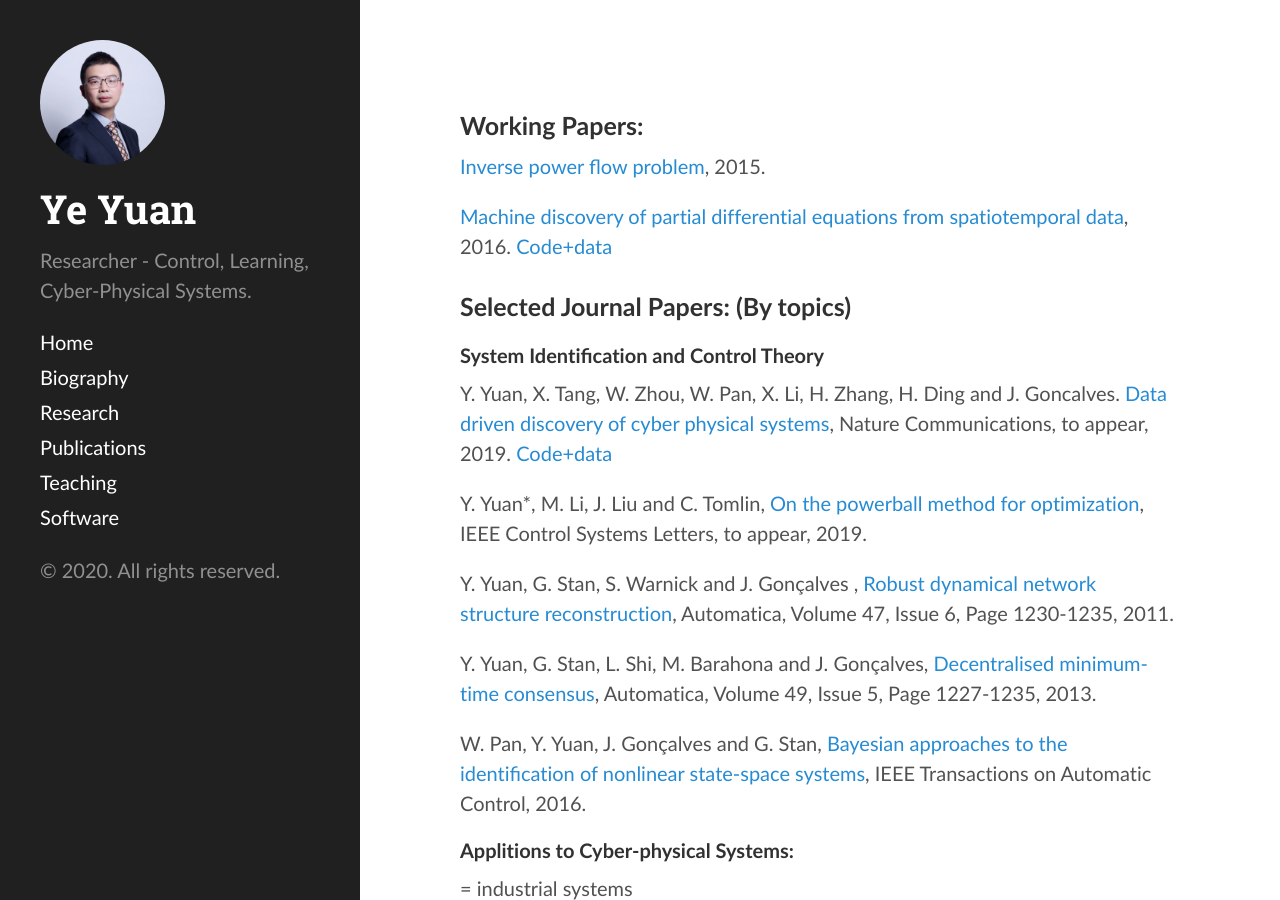
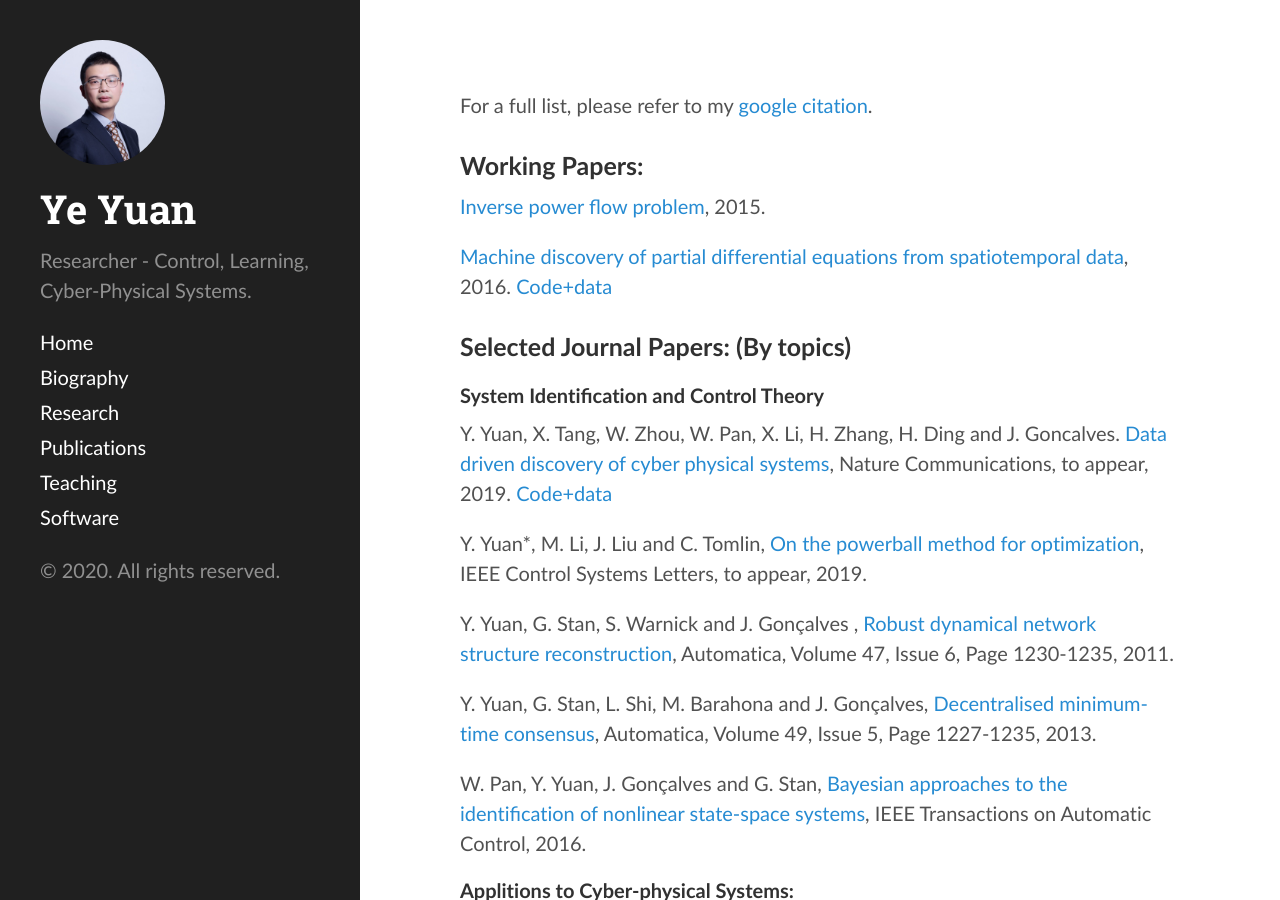
Before and after one commit to yy311/yy311.github.io, a Jekyll site: the page built from publication.md, in a window 1280 px wide and 900 px high. Built offline with Jekyll 4.4.1, drawn with Linux system fonts in a browser that asks for light colours.

Commit message:
Update publication.md

```diff
--- a/publication.md
+++ b/publication.md
@@ -1,6 +1,8 @@
 ---
 layout: page
 ---
+
+For a full list, please refer to my [google citation](https://scholar.google.co.uk/citations?hl=en&user=Jhj7LZUAAAAJ&view_op=list_works).
 
 <h3>Working Papers: </h3>
 
```
